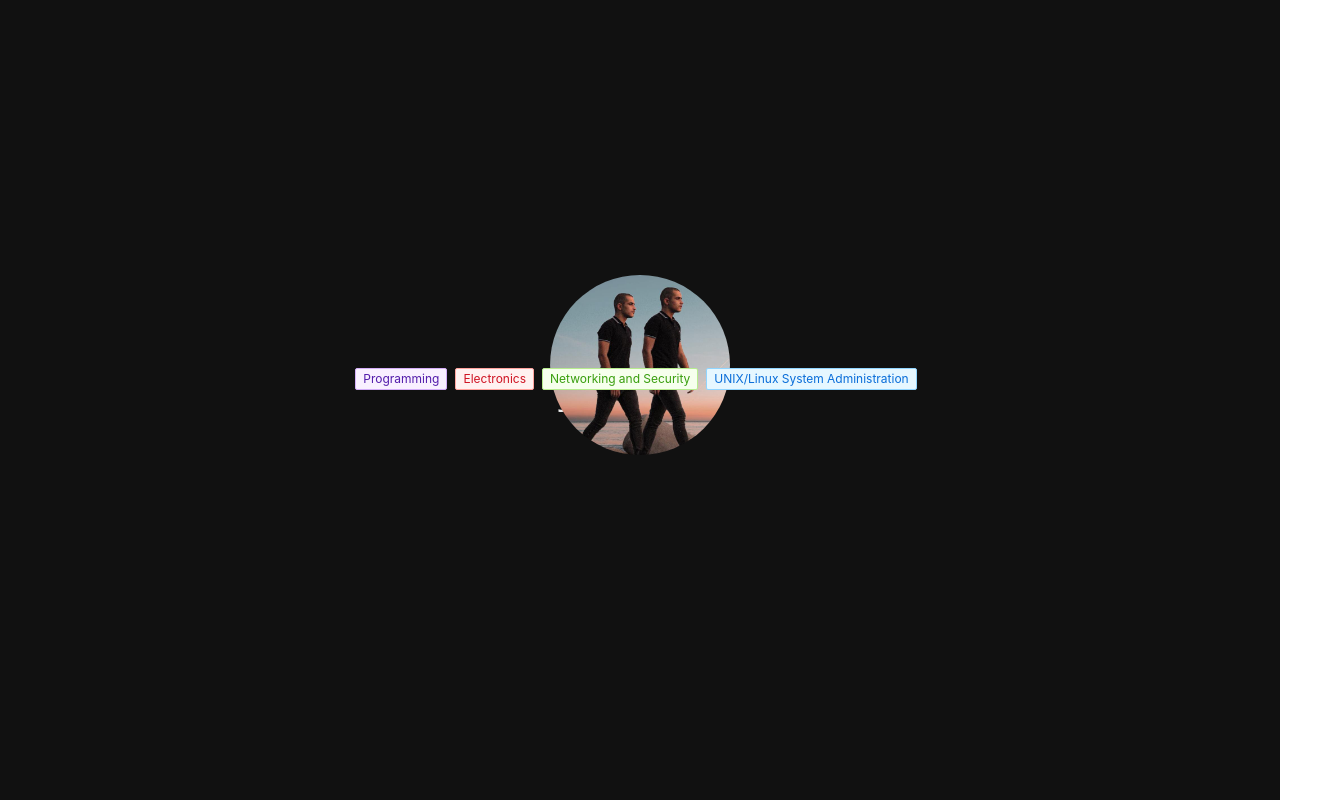
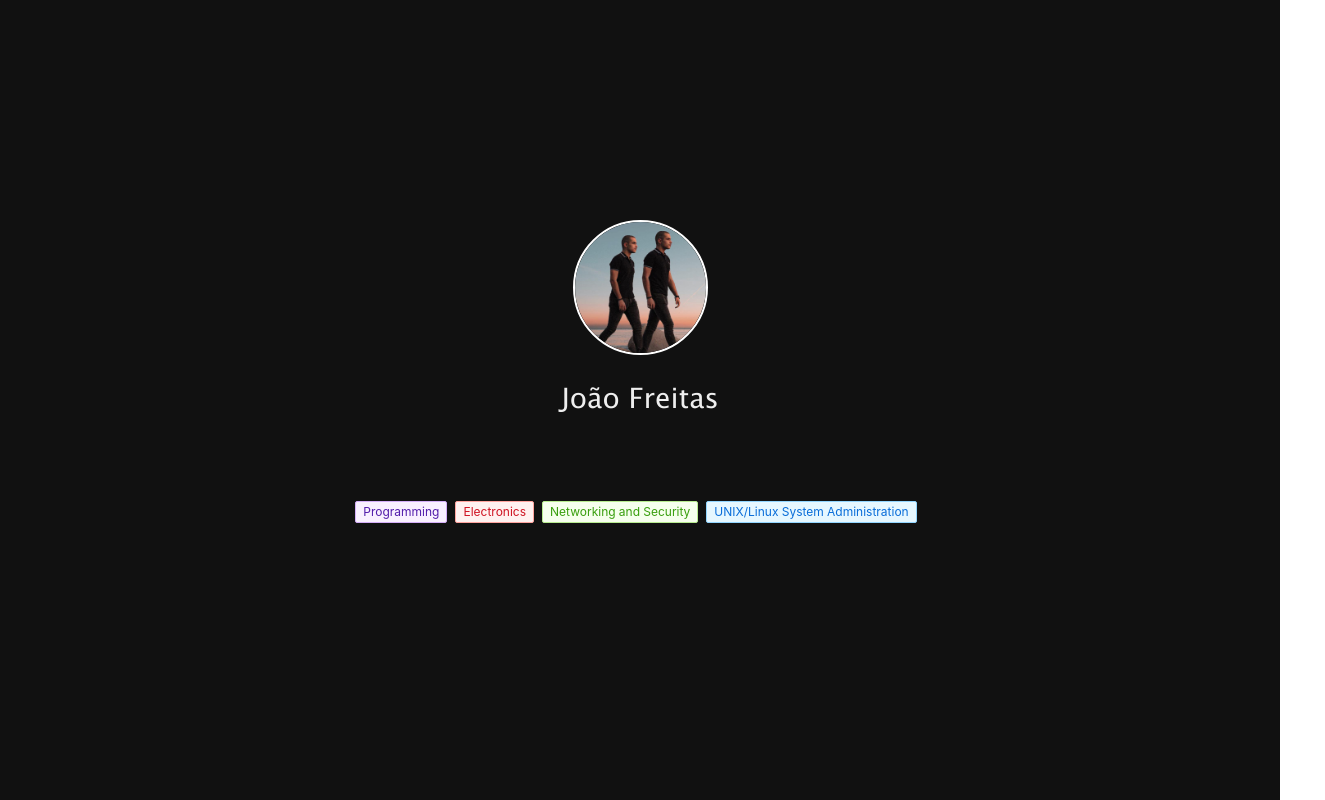
Before and after one commit to joaoofreitas/joaoofreitas.github.io, a React (Create React App) app in the folder personal-website/: page / in a window 1280 px wide. Shown: the top 800 px of the page, 1325 px wide, since content can reach past the window. Built offline with nearby package versions, Linux system fonts and the light colour scheme; the HTML template or start-up script is replaced by a standard one.

Commit message:
Parallax added and Smaller Screens Debugging

```diff
--- a/personal-website/src/App.js
+++ b/personal-website/src/App.js
@@ -2,15 +2,26 @@ import React from "react"
 import Header from "./components/Header"
 import WhoAmI from './components/WhoAmI'
 import Copyright from './components/Copyright'
+import {Parallax, ParallaxLayer} from 'react-spring/renderprops-addons'
 
 const App = () => {
     return(
-    <div>
-        <Header />
-        <WhoAmI />
+        <div>
+            <Parallax pages={2}>
+                <ParallaxLayer offset={0} speed={0} style={{ backgroundColor: '#DDD' }} />
+                <ParallaxLayer offset={0} speed={4.5} style={{ backgroundColor: '#111' }} />
+                <ParallaxLayer offset={0} speed={1.90}>
+                    <Header />
+                </ParallaxLayer>
+                <ParallaxLayer offset={1} speed={0} style={{ backgroundColor: '#DDD' }} />
+                <ParallaxLayer factor={1} offset={0.99} speed={2.5}>
+                    <WhoAmI />
+                </ParallaxLayer>
+                <Copyright />
+            </Parallax>
 
-        <Copyright />
-    </div>
+
+        </div>
     );
 }
 
--- a/personal-website/src/components/Header.js
+++ b/personal-website/src/components/Header.js
@@ -6,7 +6,7 @@ import HeaderTags from './HeaderTags'
 const Header = () => {
     return(
         <div className="header">
-            <img src={photo} class="profilePic" />
+            <img src={photo} class="profilePic" alt=""/>
             <h1>João Freitas</h1>
             <HeaderTags />
         </div>
--- a/personal-website/src/components/WhoAmI.js
+++ b/personal-website/src/components/WhoAmI.js
@@ -6,8 +6,7 @@ const WhoAmI = () => {
         <div className='whoami'>
             <h1>Who am I?</h1>
             <p class="tab">I'm a Portuguese Electronics Student at University of Madeira.</p>
-            <p class = "tab">I'm also a Research Assistant at Interactive Technologies Institute of Madeira, where I help developing projects from low to high level.</p>
-
+            <p class ="tab">I'm also a Research Assistant at Interactive Technologies Institute of Madeira, where I help developing projects from low to high level.</p>
         </div>
     );
 }
--- a/personal-website/src/style.css
+++ b/personal-website/src/style.css
@@ -14,7 +14,6 @@ body{
   display: flex;
   align-items: center;
   justify-content: center;
-  background-color: #111111;
 }
 
 .header h1{
@@ -32,11 +31,12 @@ body{
   margin: 0;
   padding: 0;
   vertical-align: middle;
-  width: 180px;
-  height: 180px;
+  width: 135px;
+  height: 135px;
   border-radius: 50%;
-  position: absolute;
-  top: 275px;
+  position: fixed;
+  top: 27.5%;
+  border: 2px solid white;
 
 }
 
@@ -45,17 +45,20 @@ body{
 }
 
 .tags{
+  width: auto;
+  height: auto;
   margin: 0;
   padding: 0;
   vertical-align: middle;
-  position: absolute;
-  bottom: 410px;
+  position: fixed;
+  top: 62.5%;
 }
 
 .whoami h1{
   margin: 20px;
   padding: 0;
   text-align: center;
+  font-weight: bold;
 }
 
 .tab {
```
